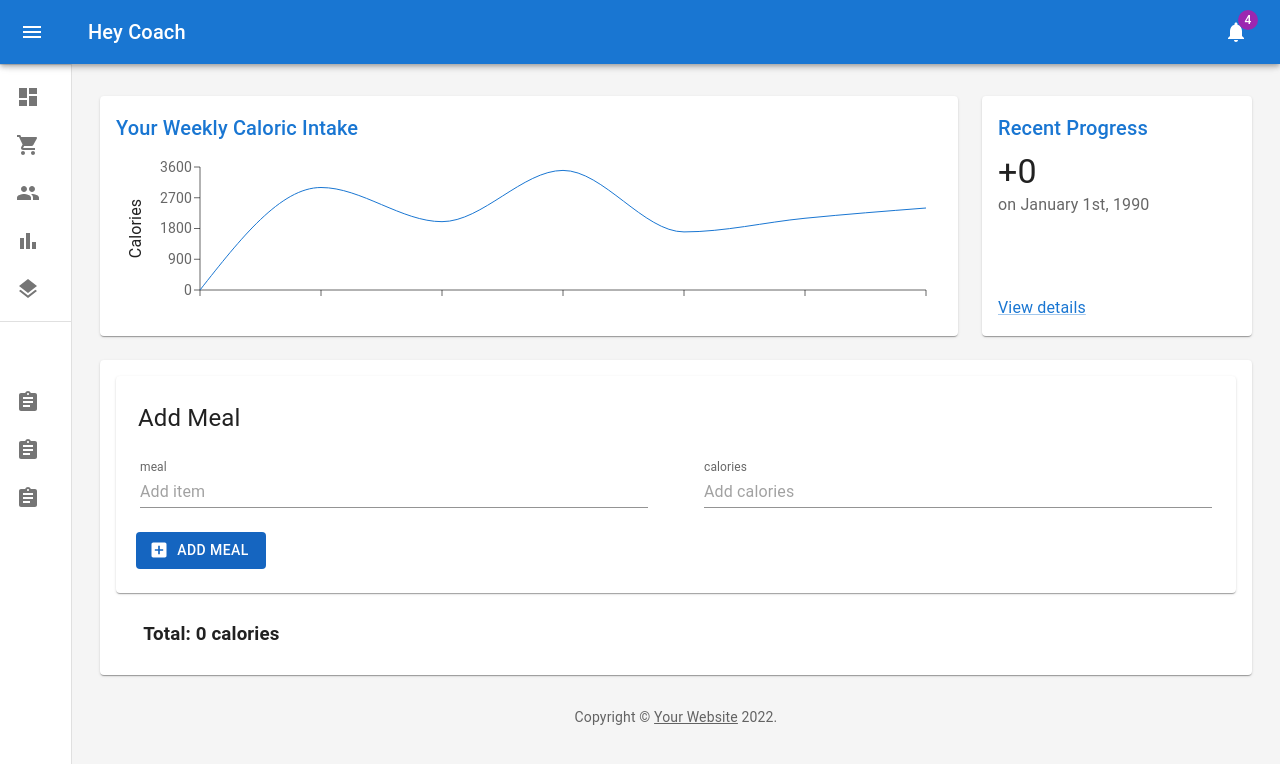
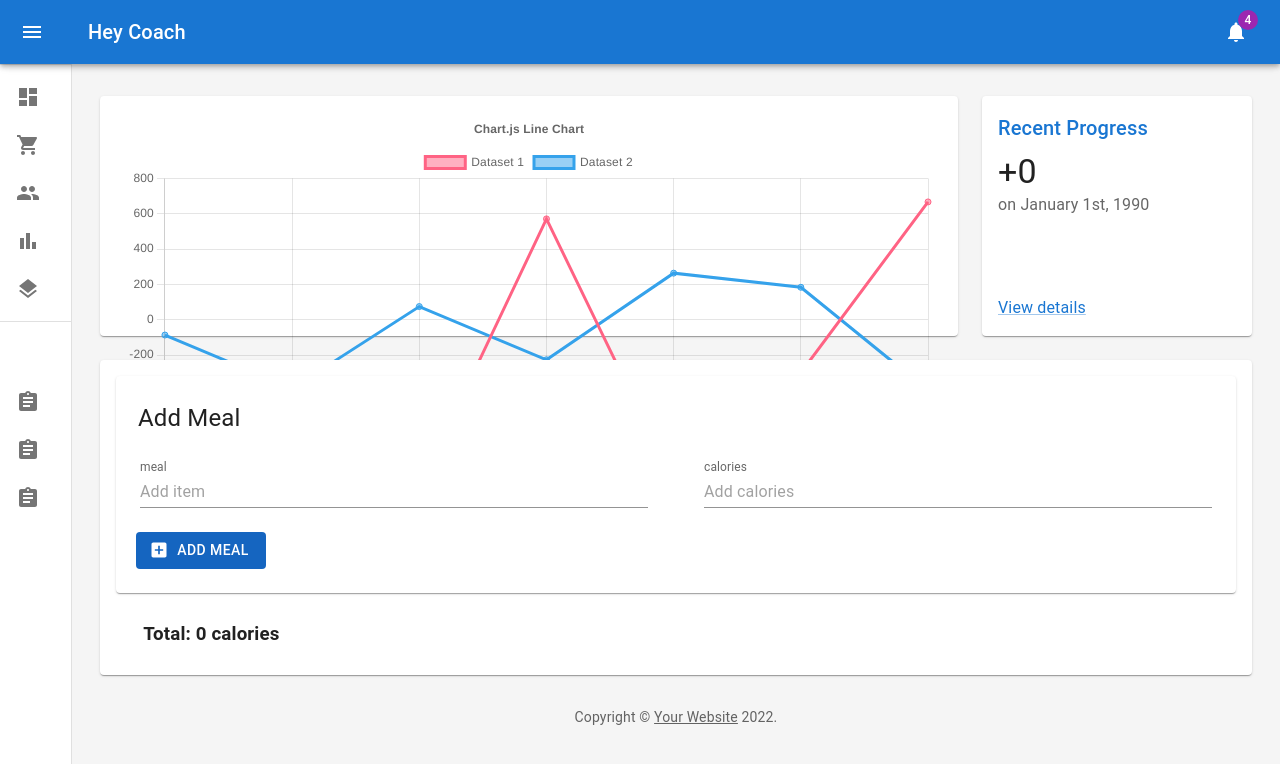
Before and after one commit to joeysaline/calorieTrackerApp418Y, a React (Create React App) app: page / in a window 1280 px wide. Shown: the top 764 px of the page. Built offline with nearby package versions, Linux system fonts and the light colour scheme.

Commit message:
added boilerplate chart w/ faker

```diff
--- a/package.json
+++ b/package.json
@@ -5,6 +5,7 @@
   "dependencies": {
     "@emotion/react": "^11.10.4",
     "@emotion/styled": "^11.10.4",
+    "@faker-js/faker": "^7.5.0",
     "@mui/icons-material": "^5.10.6",
     "@mui/material": "^5.10.6",
     "@testing-library/jest-dom": "^5.16.5",
@@ -41,5 +42,8 @@
       "last 1 firefox version",
       "last 1 safari version"
     ]
+  },
+  "devDependencies": {
+    "faker": "^5.5.3"
   }
 }
--- a/src/dash/Chart.js
+++ /dev/null
@@ -1,72 +0,0 @@
-import * as React from 'react';
-import { useTheme } from '@mui/material/styles';
-import { LineChart, Line, XAxis, YAxis, Label, ResponsiveContainer } from 'recharts';
-import Title from './Title';
-
-// Generate Sales Data
-function createData(day, amount) {
-  return { day, amount };
-}
-
-const data = [
-  createData('Sunday', 0),
-  createData('Monday', 3000),
-  createData('Tuesday', 2000),
-  createData('Wednesday', 3500),
-  createData('Thursday', 1700),
-  createData('Friday', 2100),
-  createData('Saturday', 2400),
-
-
-];
-
-export default function Chart() {
-  const theme = useTheme();
-
-  return (
-    <React.Fragment>
-      <Title>Your Weekly Caloric Intake</Title>
-      <ResponsiveContainer>
-        <LineChart
-          data={data}
-          margin={{
-            top: 16,
-            right: 16,
-            bottom: 0,
-            left: 24,
-          }}
-        >
-          <XAxis
-            dataKey="week"
-            stroke={theme.palette.text.secondary}
-            style={theme.typography.body2}
-
-          />
-          <YAxis
-            stroke={theme.palette.text.secondary}
-            style={theme.typography.body2}
-          >
-            <Label
-              angle={270}
-              position="left"
-              style={{
-                textAnchor: 'middle',
-                fill: theme.palette.text.primary,
-                ...theme.typography.body1,
-              }}
-            >
-              Calories
-            </Label>
-          </YAxis>
-          <Line
-            isAnimationActive={false}
-            type="monotone"
-            dataKey="amount"
-            stroke={theme.palette.primary.main}
-            dot={false}
-          />
-        </LineChart>
-      </ResponsiveContainer>
-    </React.Fragment>
-  );
-}
--- a/src/dash/Dashboard.js
+++ b/src/dash/Dashboard.js
@@ -18,9 +18,9 @@ import MenuIcon from '@mui/icons-material/Menu';
 import ChevronLeftIcon from '@mui/icons-material/ChevronLeft';
 import NotificationsIcon from '@mui/icons-material/Notifications';
 import { mainListItems, secondaryListItems } from './listItems';
-import Chart from './Chart';
 import Progress from './Progress';
 import CalorieCounter from './Interface';
+import { LineChart } from '../donut/donutz';
 
 function Copyright(props) {
   return (
@@ -172,7 +172,7 @@ function DashboardContent() {
                     height: 240,
                   }}
                 >
-                  <Chart />
+                  <LineChart />
                 </Paper>
               </Grid>
               <Grid item xs={12} md={4} lg={3}>
--- a/src/donut/donutz.js
+++ b/src/donut/donutz.js
@@ -26,7 +26,7 @@ export const options = {
     responsive: true,
     plugins: {
         legend: {
-            position: 'top' as const,
+            position: 'top',
         },
         title: {
             display: true,
@@ -55,6 +55,6 @@ export const data = {
     ],
 };
 
-export function App() {
+export function LineChart() {
     return <Line options={options} data={data} />;
 }
```
Also changed, not shown: 1 other file (tests, documents, lock files or other folders).
